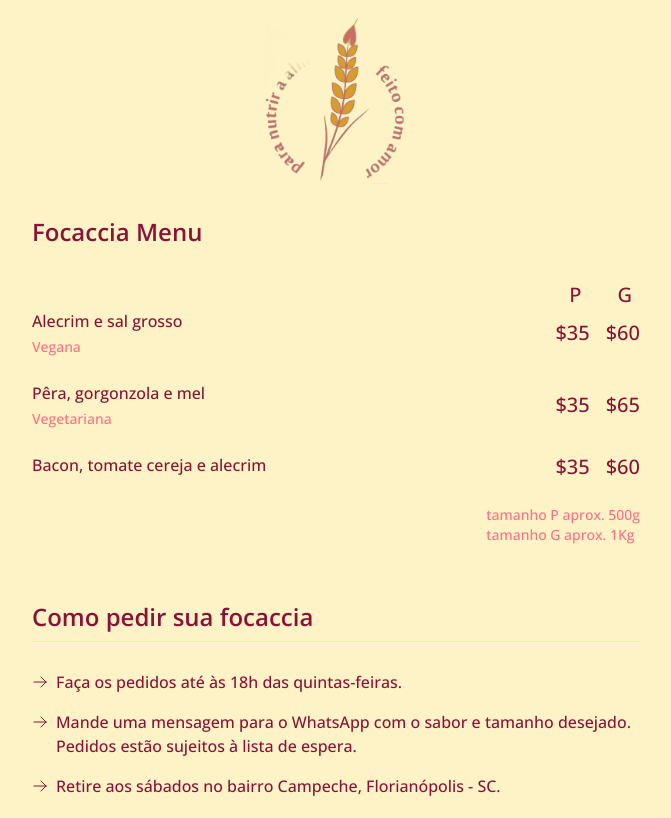
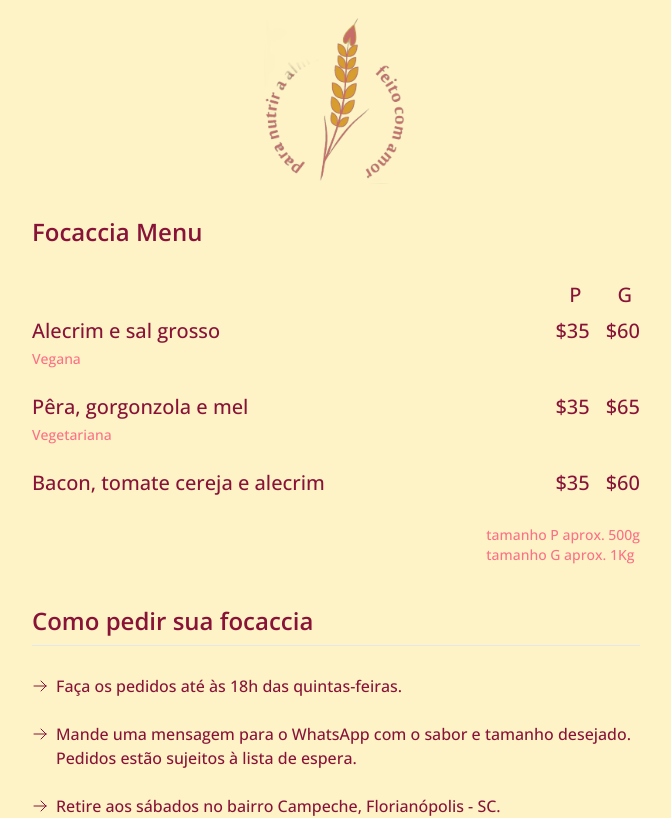
Before and after one commit to twillecke/granii, a React (Vite) app: page / in a window 1280 px wide. Shown: the top 818 px of the page, without its empty margins (304-975 px from the left). Built offline with nearby package versions, Linux system fonts and the light colour scheme.

Commit message:
Align menu items; minor style fixes

```diff
--- a/src/MenuItem.jsx
+++ b/src/MenuItem.jsx
@@ -1,14 +1,14 @@
 const MenuItem = ({ title, description, price_big, price_small }) => (
-    <div className="mb-6 flex justify-between">
-        <div>
-            <h3 className="text-rose-900 pb-1 font-medium">{title}</h3>
-            <p className="font-medium text-sm text-rose-400">{description}</p>
-        </div>
-        <div className="text-rose-900 flex items-center justify-center text-xl font-medium">
-            <span className="mx-4">{price_small}</span>
-            <span>{price_big}</span>
-        </div>
-    </div>
+	<div className="mb-6">
+		<div className="mb-0 flex justify-between items-top">
+			<h3 className="text-rose-900 pb-1 text-xl font-medium">{title}</h3>
+			<div className="text-rose-900 flex justify-center text-xl font-medium">
+				<span className="mx-4">{price_small}</span>
+				<span>{price_big}</span>
+			</div>
+		</div>
+		<p className="font-medium text-sm text-rose-400">{description}</p>
+	</div>
 );
 
 export default MenuItem;
--- a/src/main.jsx
+++ b/src/main.jsx
@@ -21,14 +21,14 @@ ReactDOM.createRoot(document.getElementById("root")).render(
 								alt="logo image"
 							/>
 						</div>
-						<div className="py-4 px-8 ">
+						<div className="pt-4 px-8 ">
 							<h1 className="text-rose-900 text-2xl font-bold">
 								Focaccia Menu
 							</h1>
 							<hr className="h-px my-2 border-amber-200 border-0 rounded-md dark:bg-amber-300"></hr>
 							<div className="mt-6 flex justify-between">
 								<div></div>
-								<div className="text-rose-900 flex items-center justify-center text-xl font-medium">
+								<div className="text-rose-900 mb-2 flex items-center justify-center text-xl font-medium">
 									<span className="mx-7">P</span>
 									<span className="mx-2">G</span>
 								</div>
@@ -73,7 +73,7 @@ ReactDOM.createRoot(document.getElementById("root")).render(
 						<div className="">
 							<div className="">
 								<ul className="list-disc mb-4">
-									<li className="flex items-start pb-4">
+									<li className="flex items-start pb-6">
 										<span className="w-4 h-6 flex-shrink-0 mr-2">
 											<ArrowRightIcon className="w-full h-full text-rose-900" />
 										</span>
@@ -82,7 +82,7 @@ ReactDOM.createRoot(document.getElementById("root")).render(
 											quintas-feiras.
 										</p>
 									</li>
-									<li className="flex items-start pb-4">
+									<li className="flex items-start pb-6">
 										<span className="w-4 h-6 flex-shrink-0 mr-2">
 											<ArrowRightIcon className="w-full h-full text-rose-900" />
 										</span>
```
